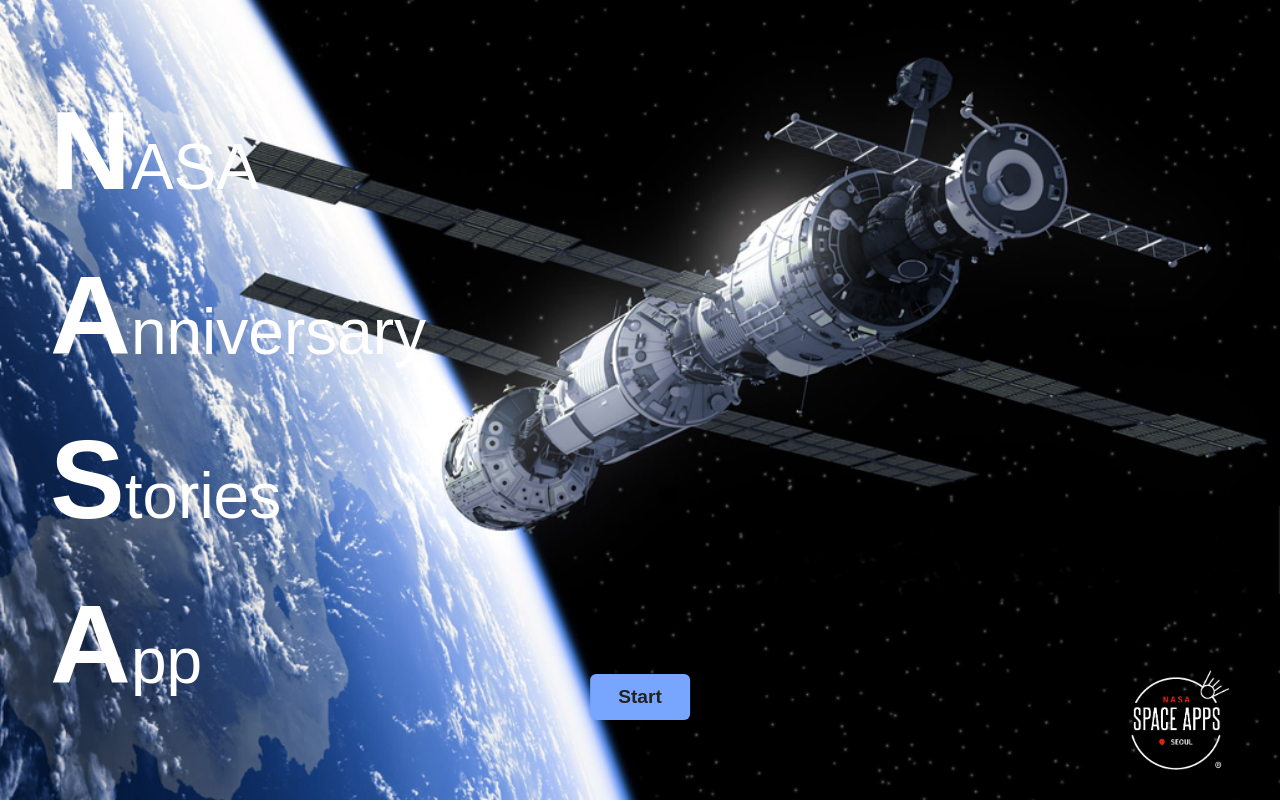
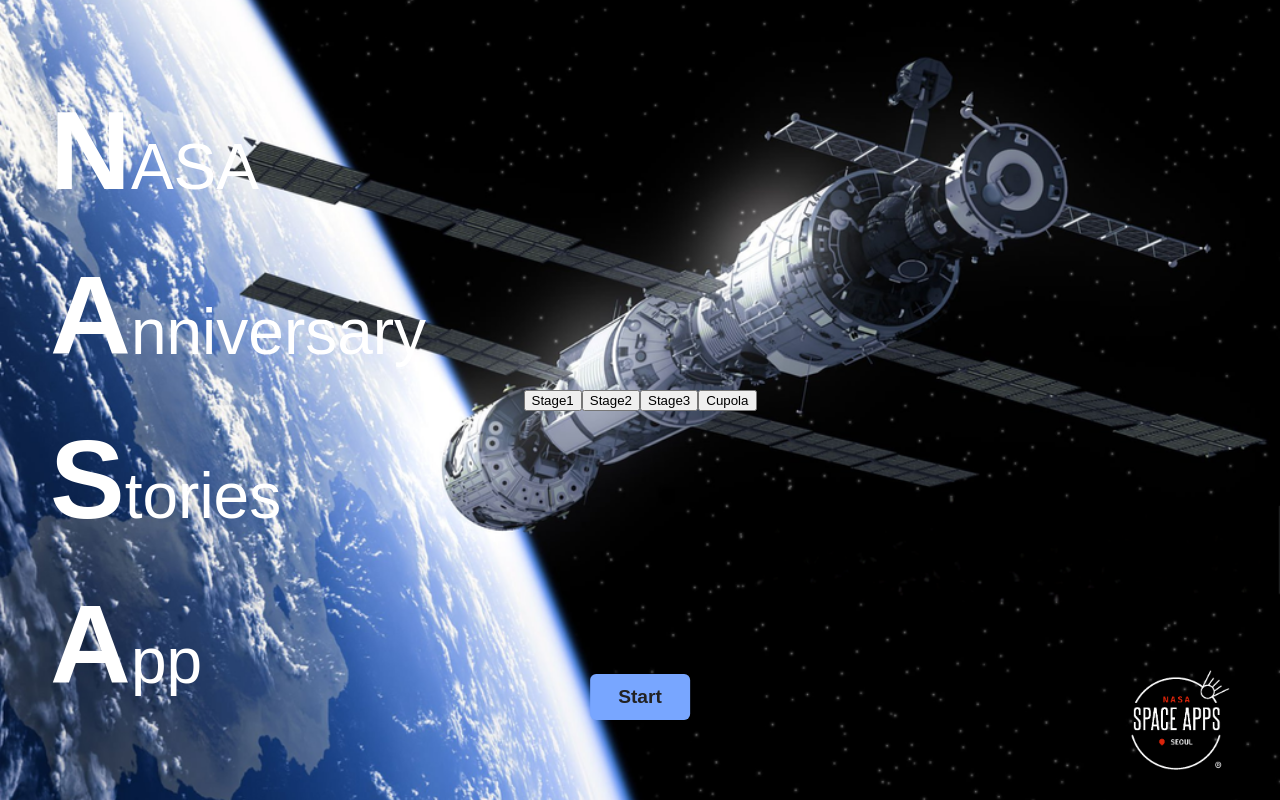
Before and after one commit to GAMGO/Heart-of-guro, a React app in the folder frontend/: page / in a window 1280 px wide. Built offline with nearby package versions, Linux system fonts and the light colour scheme; no server answers; the HTML template or start-up script is replaced by a standard one.

Commit message:
스테이지 버튼 임시 생성

```diff
--- a/frontend/src/components/StartScreen.jsx
+++ b/frontend/src/components/StartScreen.jsx
@@ -1,12 +1,19 @@
 import React from "react";
 import "../styles/StartScreen.css";
-
 export default function StartScreen({ onStart }) {
   return (
     <div className="start-screen">
       <button className="start-btn" onClick={() => onStart()}>
         Start
       </button>
+      <div className="stageMap">
+        <button onClick={() => onStart("stage1")}>Stage1</button>
+        <button onClick={() => onStart("stage2")}>Stage2</button>
+        <button onClick={() => onStart("stage3")}>Stage3</button>
+        <button onClick={() => onStart("Cupola")}>Cupola</button>
+
+      </div>
+
       <div className="acrostic">
         <p><b>N</b>ASA</p>
         <p><b>A</b>nniversary</p>
```
